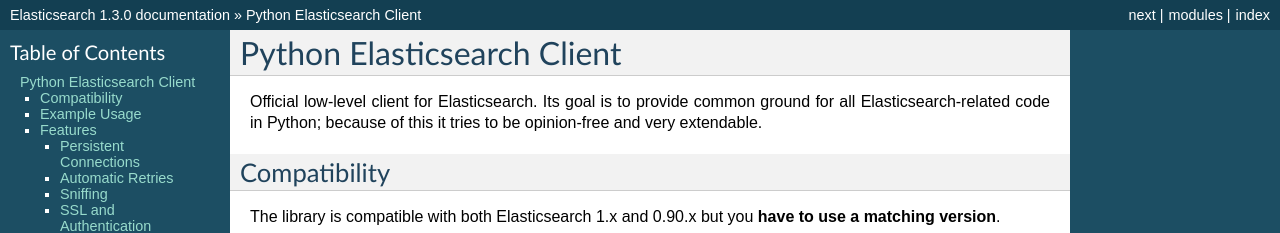
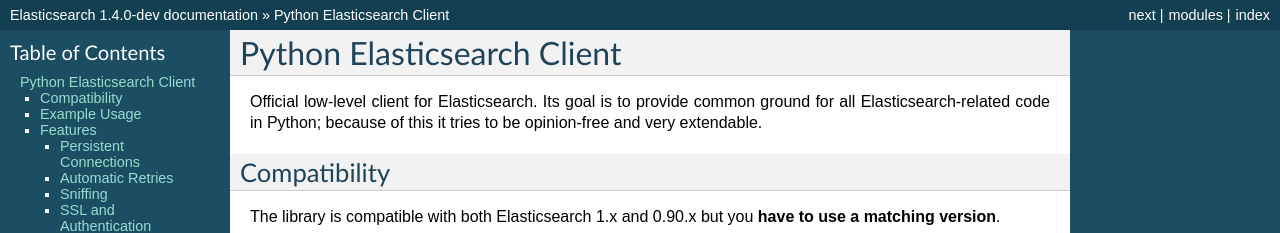
Before and after one commit to Logiclayer1111/elasticsearch, a Sphinx documentation site: the page built from docs/index.rst, in a window 1280 px wide and 900 px high. Shown: the top 233 px of the window. Built offline with Sphinx 7.4.7, drawn with Linux system fonts in a browser that asks for light colours; some of the changed text lies outside the part shown.

Commit message:
version bump for dev

```diff
--- a/Changelog.rst
+++ b/Changelog.rst
@@ -2,6 +2,9 @@
 
 Changelog
 =========
+
+1.4.0 (dev)
+-----------
 
 1.3.0 (2014-12-31)
 ------------------
--- a/docs/conf.py
+++ b/docs/conf.py
@@ -50,9 +50,9 @@
 # built documents.
 #
 # The short X.Y version.
-version = '1.3.0'
+version = '1.4.0'
 # The full version, including alpha/beta/rc tags.
-release = '1.3.0'
+release = '1.4.0-dev'
 
 # The language for content autogenerated by Sphinx. Refer to documentation
 # for a list of supported languages.
--- a/elasticsearch/__init__.py
+++ b/elasticsearch/__init__.py
@@ -1,6 +1,6 @@
 from __future__ import absolute_import
 
-VERSION = (1, 3, 0)
+VERSION = (1, 4, 0, 'dev')
 __version__ = VERSION
 __versionstr__ = '.'.join(map(str, VERSION))
 
@@ -9,8 +9,7 @@
 if (2, 7) <= sys.version_info < (3, 2):
     # On Python 2.7 and Python3 < 3.2, install no-op handler to silence
     # `No handlers could be found for logger "elasticsearch"` message per
-    # <https://docs.python.org/2/howto/logging.html#configuring-logging-for-a-library>,
-    # <https://docs.python.org/3/howto/logging.html#configuring-logging-for-a-library>:
+    # <https://docs.python.org/2/howto/logging.html#configuring-logging-for-a-library>
     import logging
     logger = logging.getLogger('elasticsearch')
     logger.addHandler(logging.NullHandler())
--- a/setup.py
+++ b/setup.py
@@ -4,7 +4,7 @@
 import sys
 import os
 
-VERSION = (1, 3, 0)
+VERSION = (1, 4, 0, 'dev')
 __version__ = VERSION
 __versionstr__ = '.'.join(map(str, VERSION))
 
```
